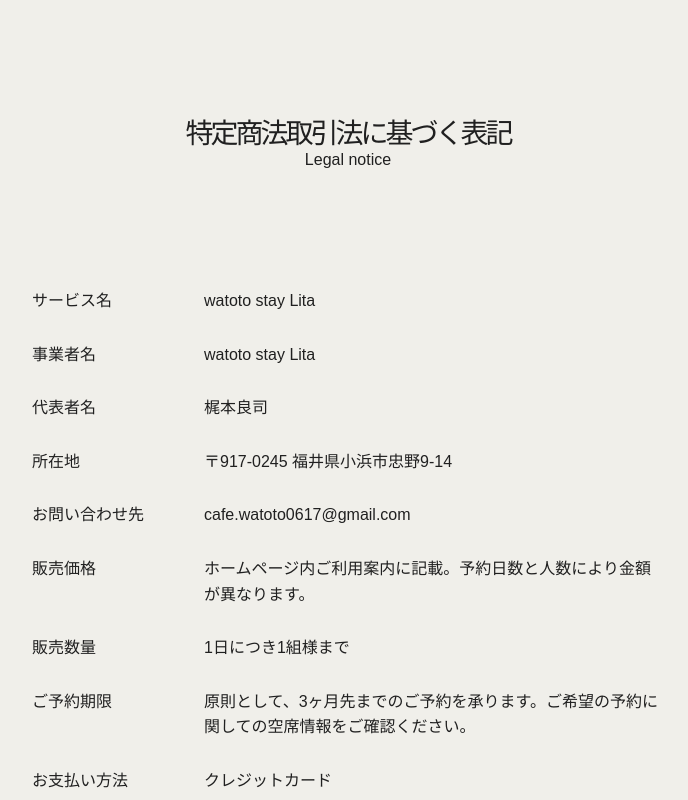
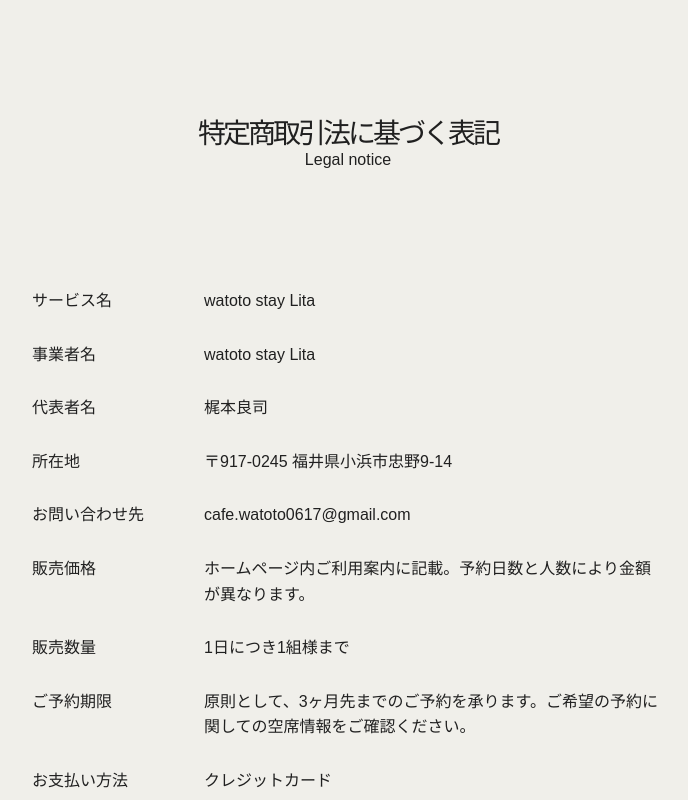
Before and after one commit to gogoipe3913/watoto-kula, a Next.js app: page /stay/reservation/legal-notice in a window 1280 px wide. Shown: the top 800 px of the page, without its empty margins (292-980 px from the left). Built offline with nearby package versions, Linux system fonts and the light colour scheme.

Commit message:
特定商法取引法 -> 特定商取引法

```diff
--- a/src/app/stay/reservation/legal-notice/page.tsx
+++ b/src/app/stay/reservation/legal-notice/page.tsx
@@ -6,9 +6,7 @@
   return (
     <div className={styles.LegalNotice}>
       <h1 className={styles.LegalNotice__title}>
-        <p className={styles.LegalNotice__titleJa}>
-          特定商法取引法に基づく表記
-        </p>
+        <p className={styles.LegalNotice__titleJa}>特定商取引法に基づく表記</p>
         <p className={styles.LegalNotice__titleEn}>Legal notice</p>
       </h1>
 
```
